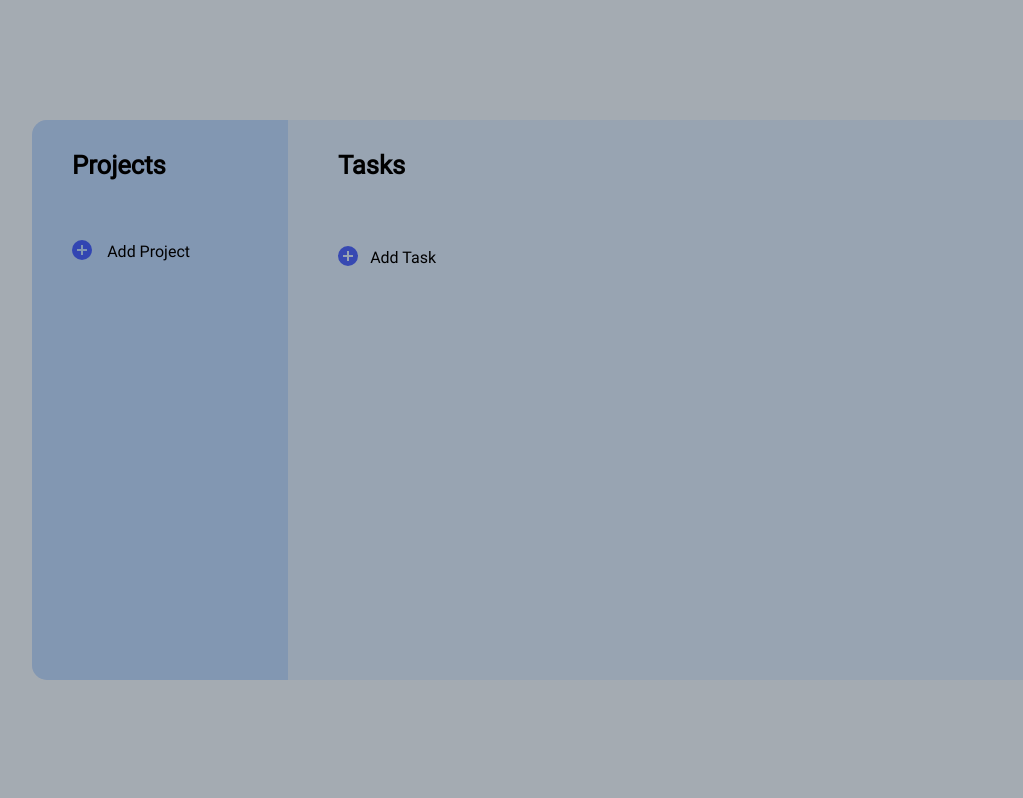
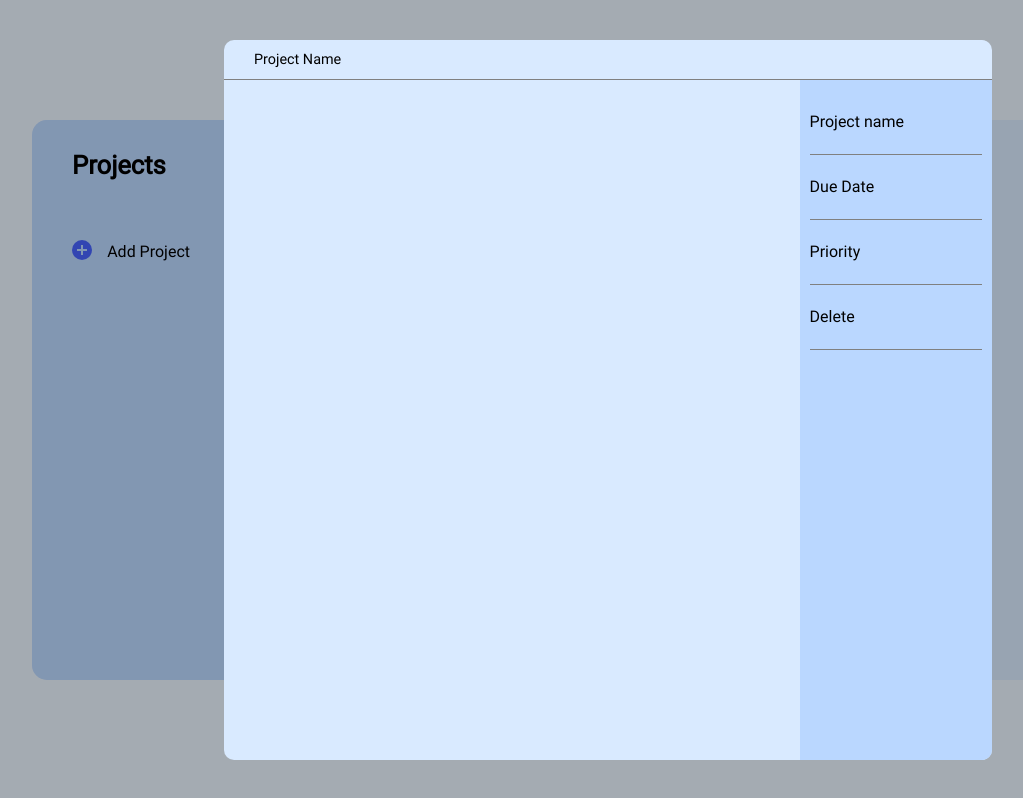
Before and after one commit to EndocrineMSc/todo-list-top, a website built with webpack: page src/template.html in a window 1280 px wide. Shown: the whole page, without its empty margins (32-1055 px from the left). Built offline with nearby package versions, Linux system fonts and the light colour scheme.

Commit message:
Add expanded todo element skeleton

```diff
--- a/src/template.html
+++ b/src/template.html
@@ -24,6 +24,20 @@
             </div>
         </div>
     </div>
-    <div id="expanded-task-container"></div>
+    <div id="expanded-task-container">
+        <div id="expanded-task-background">
+            <div class="header-row">
+                <div class="project-name">Project Name</div>
+                <div class="exit-button"></div>
+            </div>
+            <div id="primary-info"></div>
+            <div id="secondary-info">
+                <div>Project name</div>
+                <div>Due Date</div>
+                <div>Priority</div>
+                <div>Delete</div>
+            </div>
+        </div>
+    </div>
 </body>
 </html>
```
